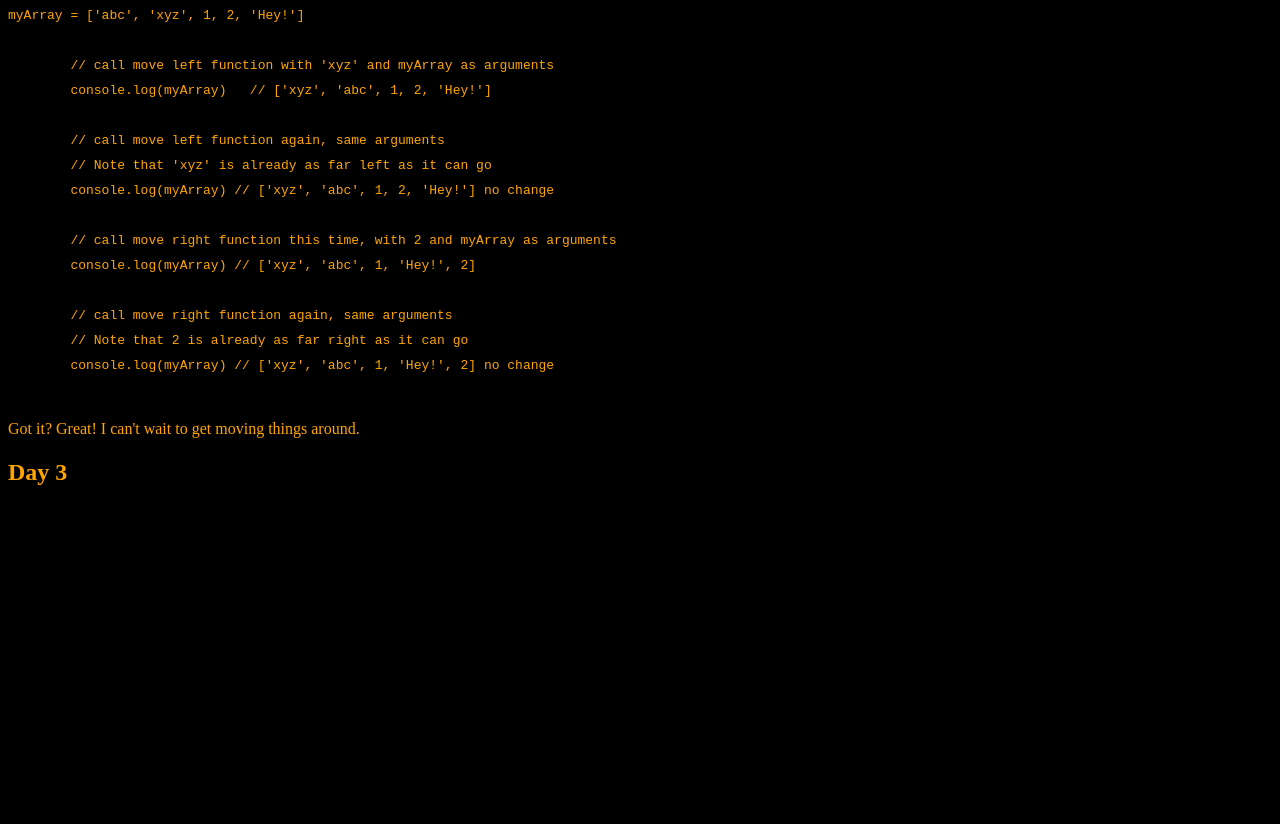
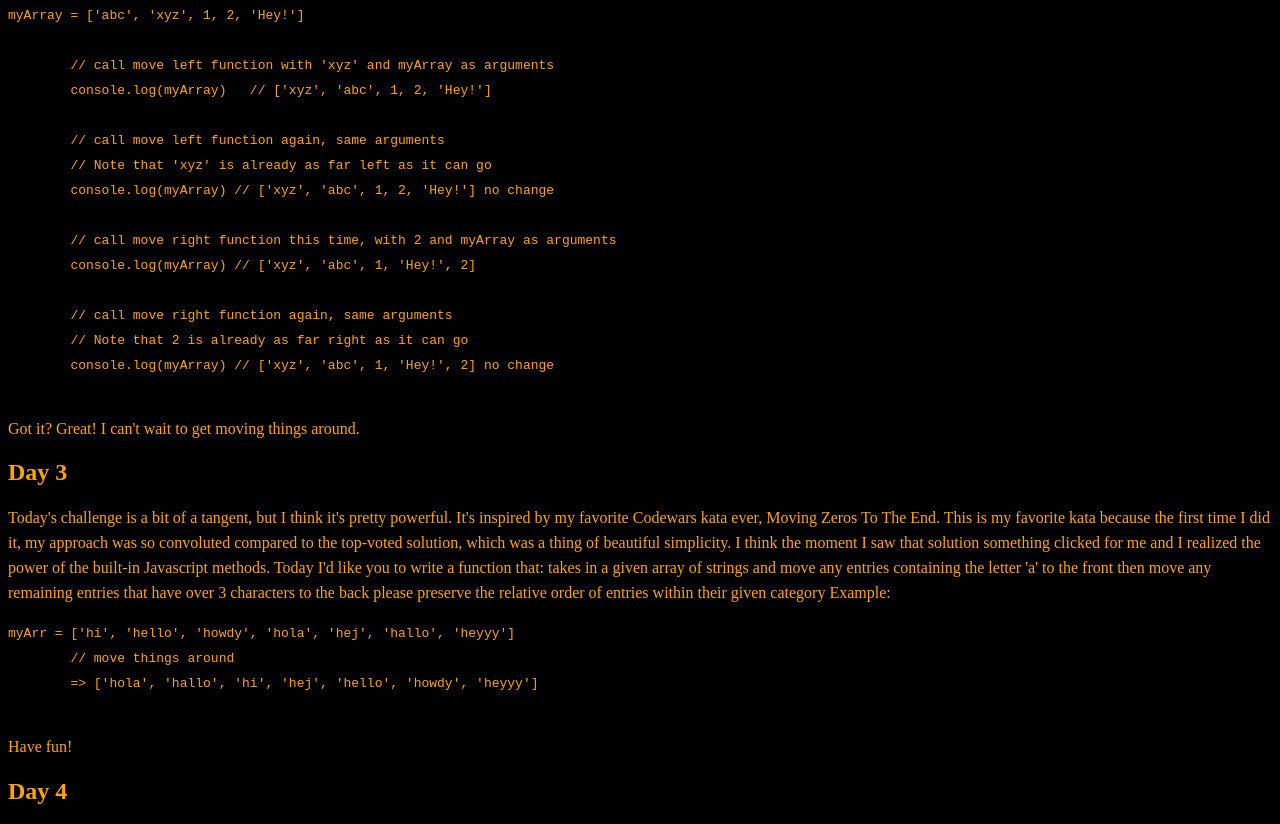
Before and after one commit to allenaw12/Hunt-Challenges, a plain HTML site: page HuntoberChallenge-Week2/index.html in a window 1280 px wide. Shown: the part 815-1639 px from the top of the page. Before the commit the page ends 1320 px from the top, so only its background shows below. Drawn offline with Linux system fonts and the light colour scheme.

Commit message:
added question for day 3 of arrays huntober

```diff
--- a/HuntoberChallenge-Week2/index.html
+++ b/HuntoberChallenge-Week2/index.html
@@ -59,6 +59,18 @@
         Got it? Great! I can't wait to get moving things around.
     </p>
 <h2>Day 3</h2>
+    <p>Today's challenge is a bit of a tangent, but I think it's pretty powerful. It's inspired by my favorite Codewars kata ever, Moving Zeros To The End. This is my favorite kata because the first time I did it, my approach was so convoluted compared to the top-voted solution, which was a thing of beautiful simplicity. I think the moment I saw that solution something clicked for me and I realized the power of the built-in Javascript methods.
+        Today I'd like you to write a function that:
+        takes in a given array of strings and move any entries containing the letter 'a' to the front
+        then move any remaining entries that have over 3 characters to the back
+        please preserve the relative order of entries within their given category
+        Example:
+        <pre>myArr = ['hi', 'hello', 'howdy', 'hola', 'hej', 'hallo', 'heyyy']
+        // move things around
+        => ['hola', 'hallo', 'hi', 'hej', 'hello', 'howdy', 'heyyy']
+        </pre>
+    Have fun!</p>
+<h2>Day 4</h2>
     <p></p>
 <script>
     //Day 1
@@ -120,6 +132,9 @@ console.log(moveOneLeft(myArray, 'xyz'), "['xyz', 'abc', 1, 2, 'Hey!']")
 console.log(moveOneRight(myArray, 2),"['xyz', 'abc', 1, 'Hey!', 2]")
 console.log(moveOneRight(myArray, 2),"['xyz', 'abc', 1, 'Hey!', 2]")
 
+    //Day 3
+//
+
 </script>
 </body>
 </html>
```
